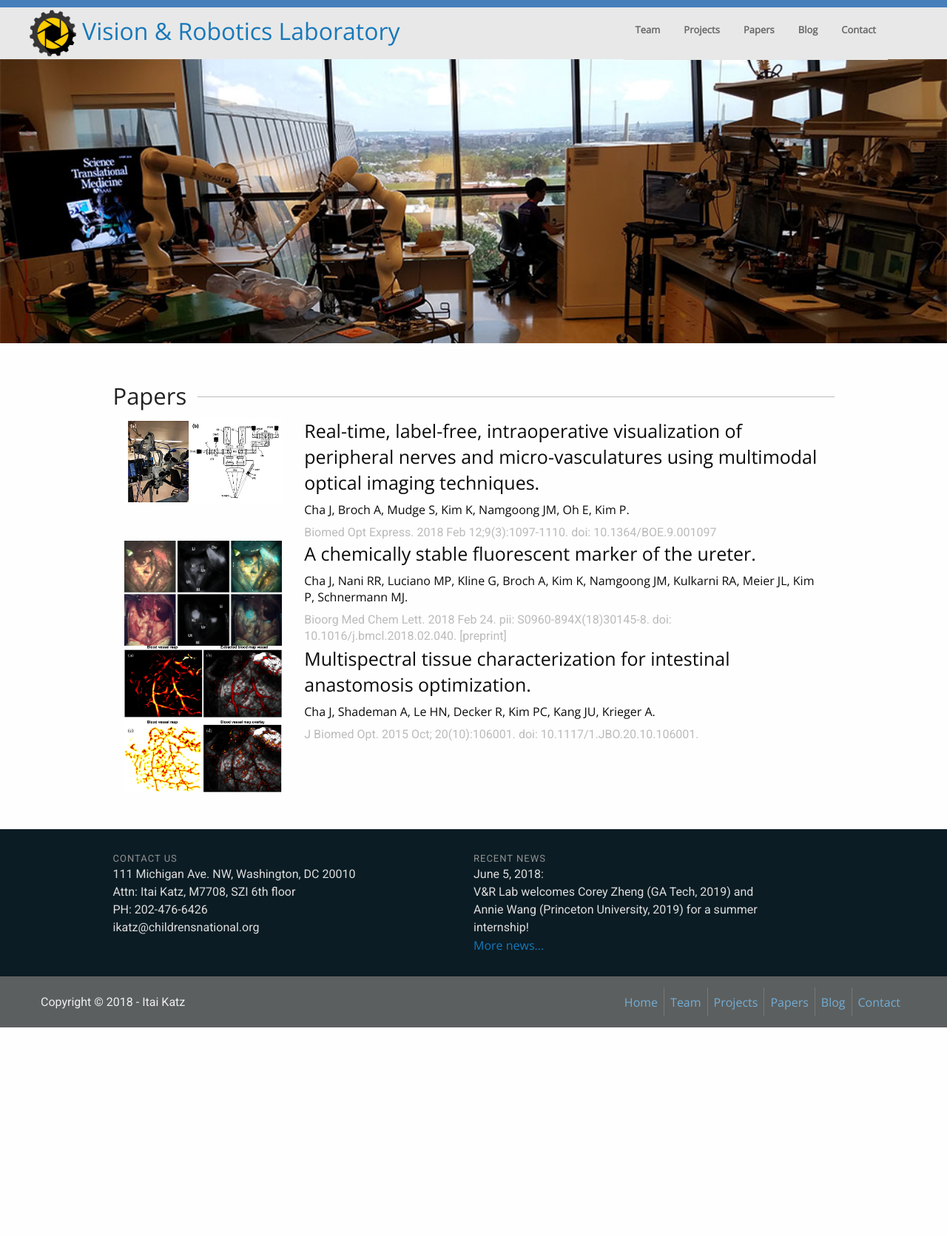
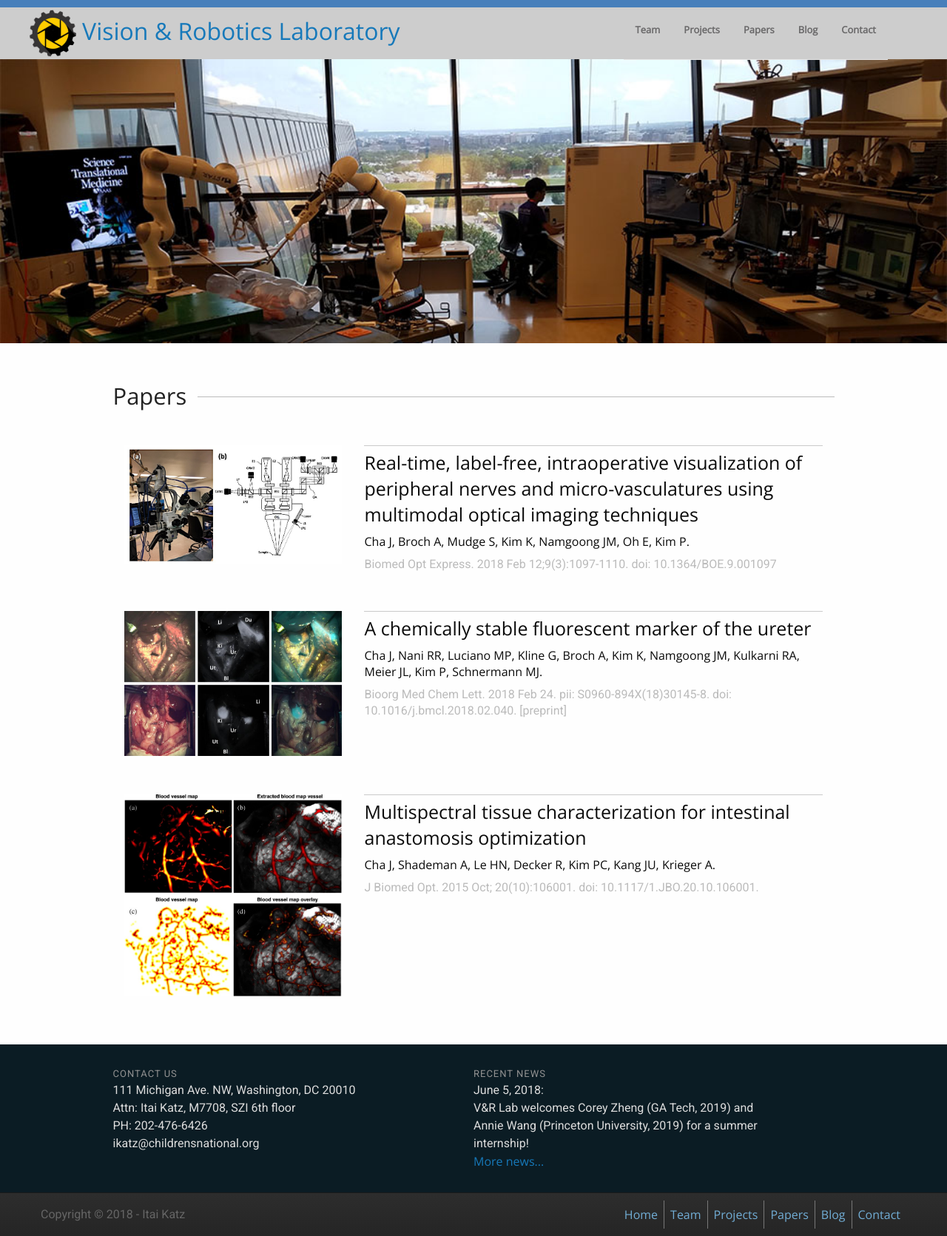
Before and after one commit to visionandrobotics/visionandrobotics.github.io, a Jekyll site: the page built from papers.html, in a window 1280 px wide. Shown: the whole page at 74% size. Built offline with Jekyll 4.4.1, drawn with Linux system fonts in a browser that asks for light colours; nearby versions of some CDN libraries; before the commit the page ends 1389 px from its top, so only the background shows below that.

```diff
--- a/_layouts/default.html
+++ b/_layouts/default.html
@@ -122,7 +132,7 @@
 	<footer class="footer2">
 	<div class="grid-container">
 	<div class="grid-x">
-		<div class="cell small-12 medium-4 text-center medium-text-left align-self-middle">Copyright © 2018 - Itai Katz</div>
+		<div class="cell small-12 medium-4 text-center medium-text-left align-self-middle"><span class="copyright">Copyright © 2018 - Itai Katz</span></div>
 		<div class="cell auto" id="footer-menu">
 			<ul class="menu align-right">
 			<li><a href="index.html">Home</a></li>
--- a/css/default.scss
+++ b/css/default.scss
@@ -15,6 +15,9 @@
 
 body {
 	font-family: 'Roboto', Arial,sans-serif;
+	// background-color: #ffffff;
+	// background-image: url("https://www.transparenttextures.com/patterns/cloth-alike.png");
+	// background-image: url("https://www.transparenttextures.com/patterns/binding-light.png");
 }
 
 a, h1, h2, h3, h4, h5, h6 {
@@ -177,7 +180,7 @@
 .top-bar {
 	padding: 0px 80px 0 40px;
 	height: 80px;
-	background-color: rgba(230, 230, 230, 0.9);
+	background-color: rgba(200, 200, 200, 0.9);
 }
 
 // .top-bar #logo {
@@ -238,14 +241,20 @@
 	padding: 2px 0 2px 0;
 	font-size: 12px;
 	color: rgb(238, 238, 238);
-	background-color: rgb(92, 95, 95);
+	// background-color: rgb(92, 95, 95);
+	background: linear-gradient(#2d2d2d, #252525);
+	border-top: 1px solid rgb(26,26,26)
 }
 
 @media screen and (min-width: 40em) {
 .footer2 {
-	padding: 15px 0 15px 0;
+	padding: 10px 0 10px 0;
 	font-size: 16px
 }
+}
+
+.footer2 .copyright {
+	color: rgb(101,101,101);
 }
 
 .footer2 a {
--- a/papers.html
+++ b/papers.html
@@ -1,17 +1,17 @@
 ---
 layout: default
 papers:
-- title: Real-time, label-free, intraoperative visualization of peripheral nerves and micro-vasculatures using multimodal optical imaging techniques.
+- title: Real-time, label-free, intraoperative visualization of peripheral nerves and micro-vasculatures using multimodal optical imaging techniques
   authors: Cha J, Broch A, Mudge S, Kim K, Namgoong JM, Oh E, Kim P.
   pub: "Biomed Opt Express. 2018 Feb 12;9(3):1097-1110. doi: 10.1364/BOE.9.001097"
   imgpath: ../img/boe-9-3-1097-g001.jpg
 
-- title: A chemically stable fluorescent marker of the ureter.
+- title: A chemically stable fluorescent marker of the ureter
   authors: Cha J, Nani RR, Luciano MP, Kline G, Broch A, Kim K, Namgoong JM, Kulkarni RA, Meier JL, Kim P, Schnermann MJ.
   pub: "Bioorg Med Chem Lett. 2018 Feb 24. pii: S0960-894X(18)30145-8. doi: 10.1016/j.bmcl.2018.02.040. [preprint]"
   imgpath: ../img/fluorescent_overlay.jpg
 
-- title: Multispectral tissue characterization for intestinal anastomosis optimization.
+- title: Multispectral tissue characterization for intestinal anastomosis optimization
   authors: Cha J, Shademan A, Le HN, Decker R, Kim PC, Kang JU, Krieger A.
   pub: "J Biomed Opt. 2015 Oct; 20(10):106001. doi: 10.1117/1.JBO.20.10.106001."
   imgpath: ../img/JBO-020-106001-g004.jpg
@@ -27,27 +27,35 @@
 
 <!-- https://www.ncbi.nlm.nih.gov/pubmed/?term=Jaepyeong%20Cha -->
 
+{% for paper in page.papers %}
+<br>
 <div class="grid-container">
-<div class="grid-x grid-padding-x" >
-{% for paper in page.papers %}
+<div class="grid-x grid-padding-x grid-padding-y" >
 
-	<div class="cell small-12 medium-3">
+	<div class="cell small-12 medium-4 small-order-2 medium-order-1">
 		<img src="{{ paper.imgpath }}"/>
 	</div>
-	<div class="cell small-12 medium-9">
+	<div class="cell small-12 medium-8 small-order-1 medium-order-2">
+		<hr>
 		<h4>{{ paper.title }}</h4>
 		<h6>{{ paper.authors }}</h6>
 		<div class="pubdata"> {{ paper.pub }} </div>
+
 	</div>
 
-{% endfor %}
 </div>
 </div>
+
+{% endfor %}
 
 
 <style>
 .pubdata {
 	color: #bbbbbb;
 }
+hr {
+	margin-top: 0;
+	margin-bottom: 5px;
+}
 
 </style>
```
Also changed, not shown: other parts of _layouts/default.html (+10 -0 lines), contact.html (+41 -1 lines), js/contact.js (+4 -4 lines), news.html (+10 -9 lines).
